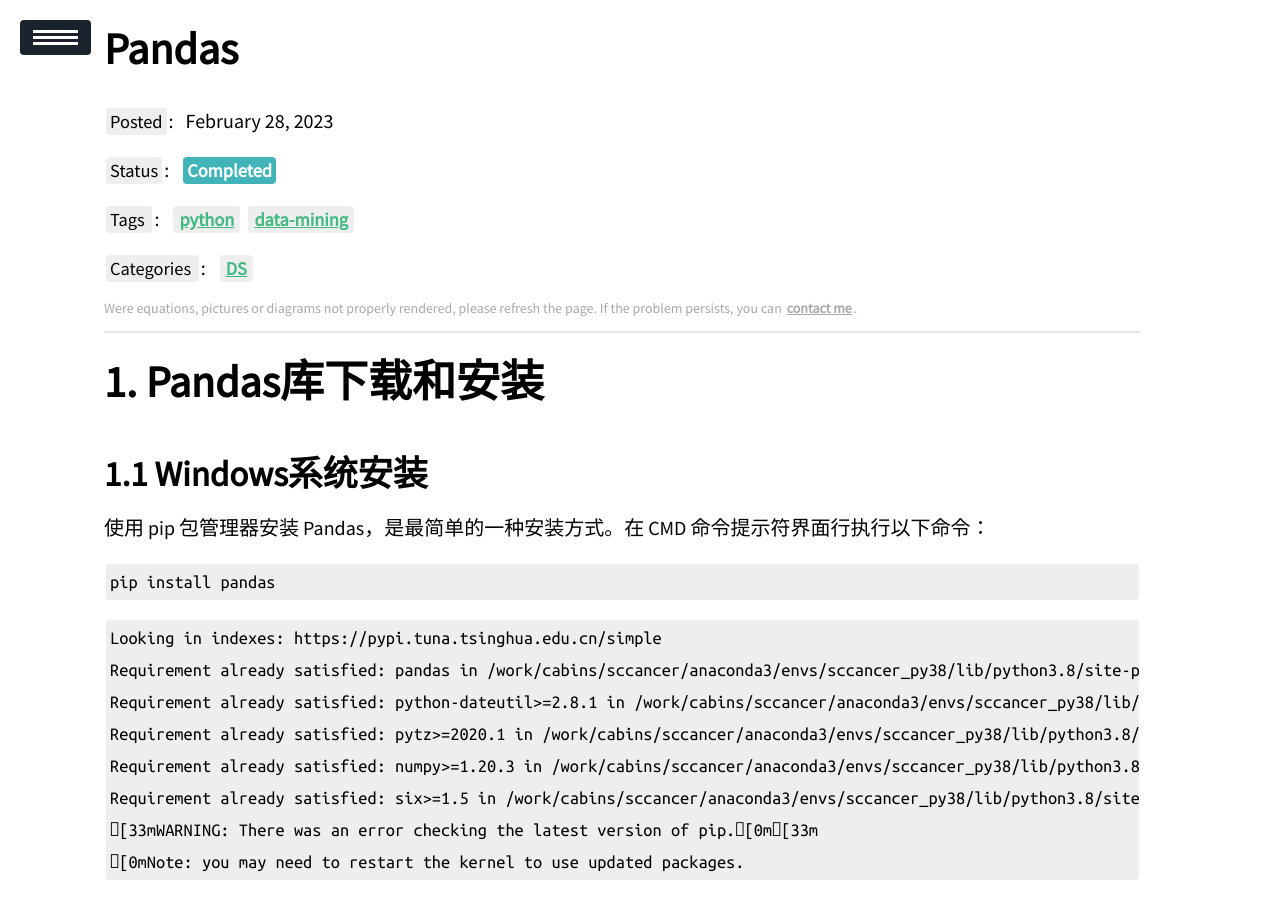
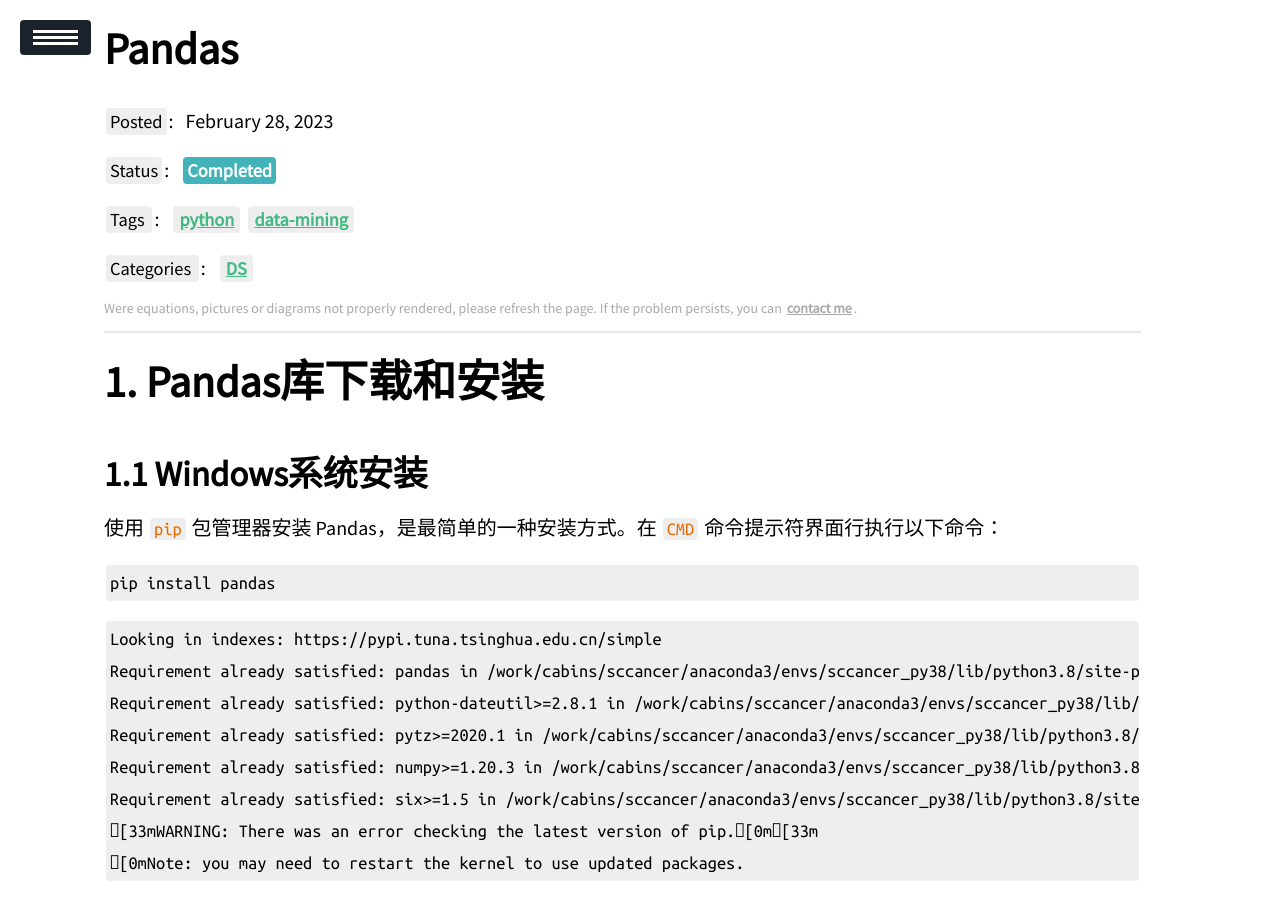
Before and after one commit to ssskz/ssskz.github.io, a Jekyll site: the page built from _posts/2023-2-28-Pandas.md, in a window 1280 px wide and 900 px high. Built offline with Jekyll 4.4.1, drawn with Linux system fonts in a browser that asks for light colours; our own code applies the rules of GitHub Pages for plain Markdown files; a script that is not in the unit is left out.

Commit message:
update _posts/2023-2-28-Pandas.md.
Signed-off-by: ssskz <12497590+ssskz@user.noreply.gitee.com>

````diff
--- a/_posts/2023-2-28-Pandas.md
+++ b/_posts/2023-2-28-Pandas.md
@@ -12,10 +12,10 @@
 
 ## Windows系统安装
 
-使用 pip 包管理器安装 Pandas，是最简单的一种安装方式。在 CMD 命令提示符界面行执行以下命令：
-
-
-```python
+使用 `pip` 包管理器安装 Pandas，是最简单的一种安装方式。在 `CMD` 命令提示符界面行执行以下命令：
+
+
+```markdown
 pip install pandas
 ```
 
````
